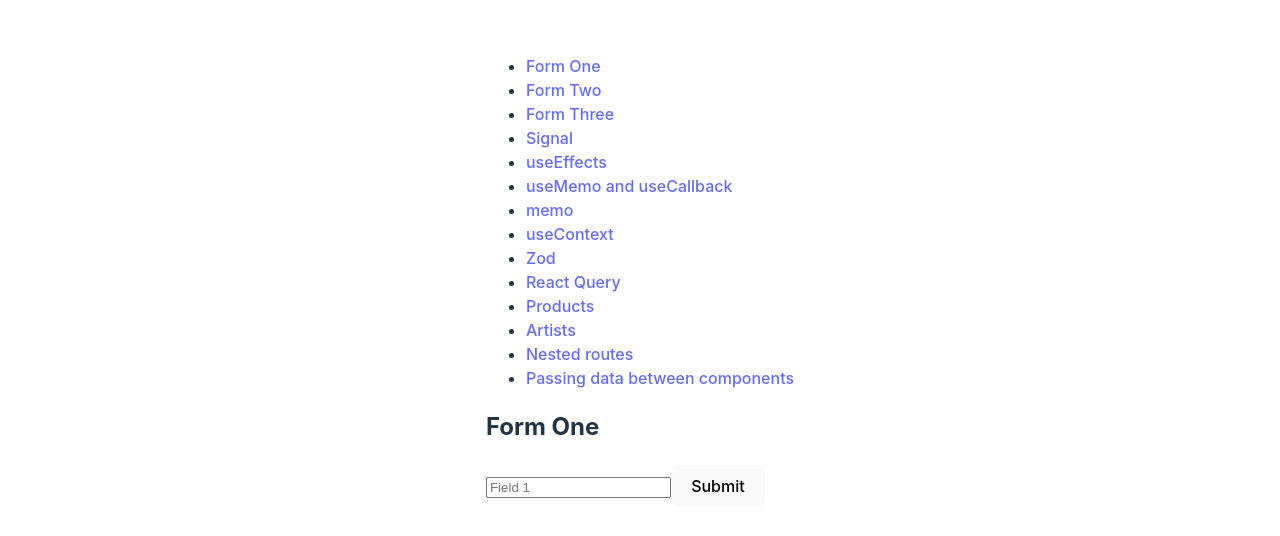
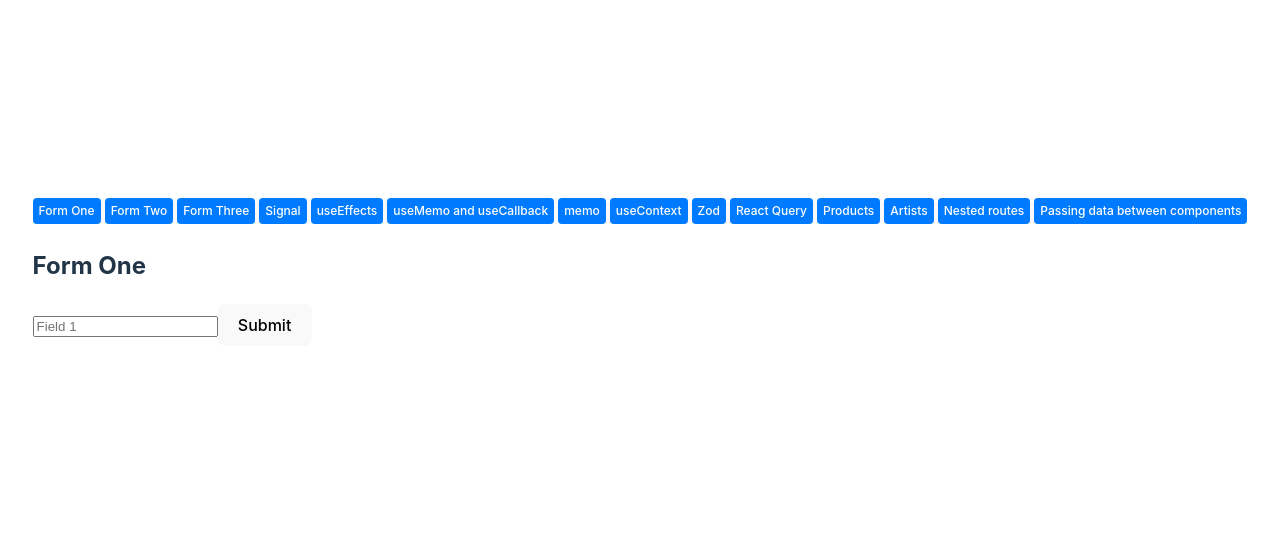
Before and after one commit to rickardd/react-sandbox, a React (Vite) app: page / in a window 1280 px wide. Shown: the part 128-664 px from the top of the page. Built offline with nearby package versions, Linux system fonts and the light colour scheme.

Commit message:
Update menu styles

```diff
--- a/src/App.css
+++ b/src/App.css
@@ -2,5 +2,34 @@
   max-width: 1280px;
   margin: 0 auto;
   padding: 2rem;
-  text-align: center;
+  box-sizing: border-box;
 }
+
+nav {
+  background-color: #f8f9fa; /* Optional: background color for the nav */
+  margin-bottom: 24px;
+}
+
+nav ul {
+  display: flex; /* Use flexbox for horizontal layout */
+  flex-wrap: wrap; /* Allow items to wrap to the next line */
+  gap: 4px;
+  list-style-type: none; /* Remove default list styling */
+  margin: 0; /* Remove default margin */
+  padding: 0; /* Remove default padding */
+}
+
+nav a {
+  text-decoration: none; /* Remove underline from links */
+  padding: 4px 6px; /* Add padding for clickable area */
+  background-color: #007bff; /* Optional: background color for links */
+  color: white; /* Text color */
+  border-radius: 4px; /* Optional: rounded corners */
+  transition: background-color 0.3s; /* Optional: smooth transition for hover effect */
+  display: block;
+  font-size: 12px;
+}
+
+nav a:hover {
+  background-color: #0056b3; /* Optional: darker background on hover */
+}
--- a/src/App.tsx
+++ b/src/App.tsx
@@ -15,6 +15,7 @@ import { MemoComponent } from "./components/MemoComponent";
 import { PassingData } from "./components/PassingData";
 import { Context } from "./components/Context";
 import { MemoAndCallbackHooks } from "./components/MemoAndCallbackHooks";
+import "./App.css";
 
 const App = () => {
   return (
```
